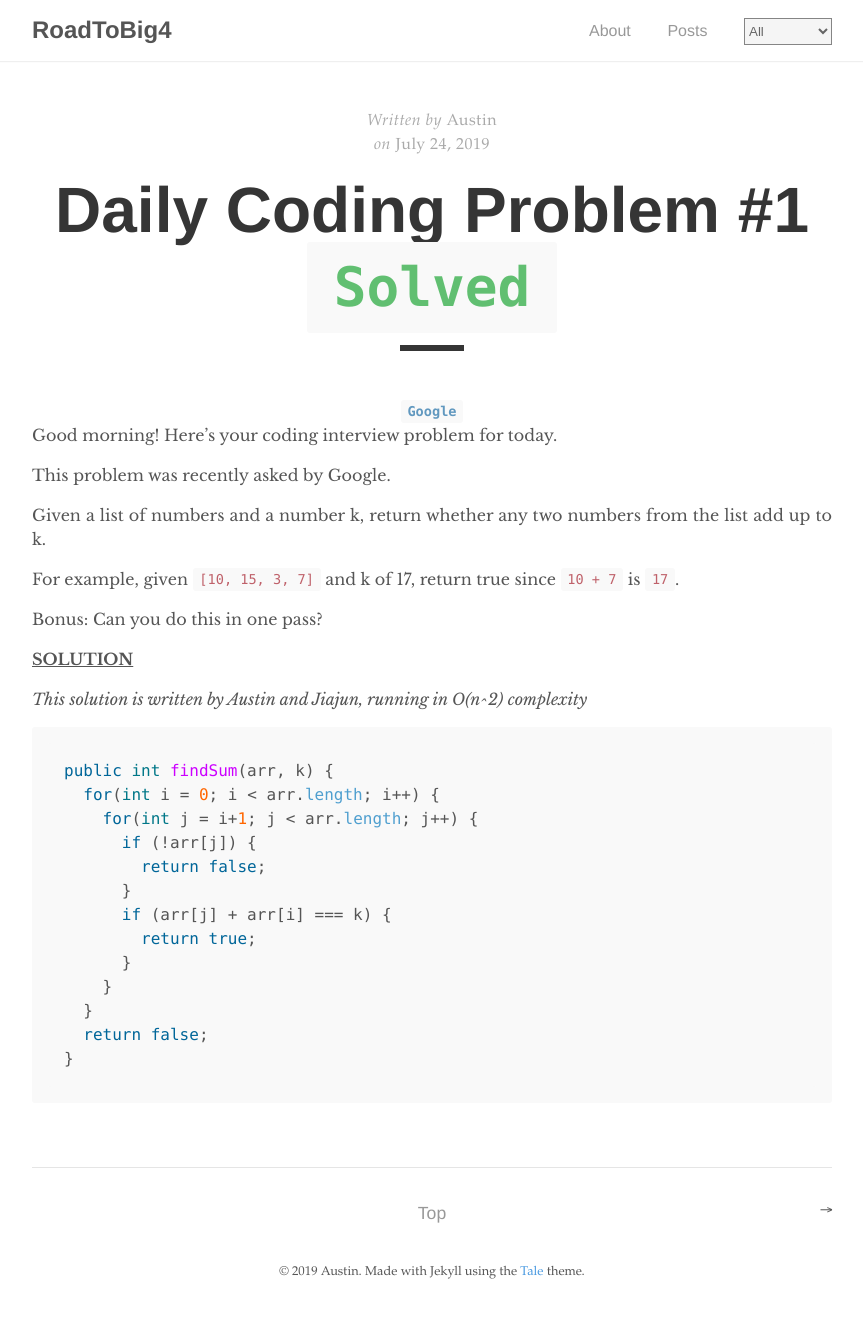
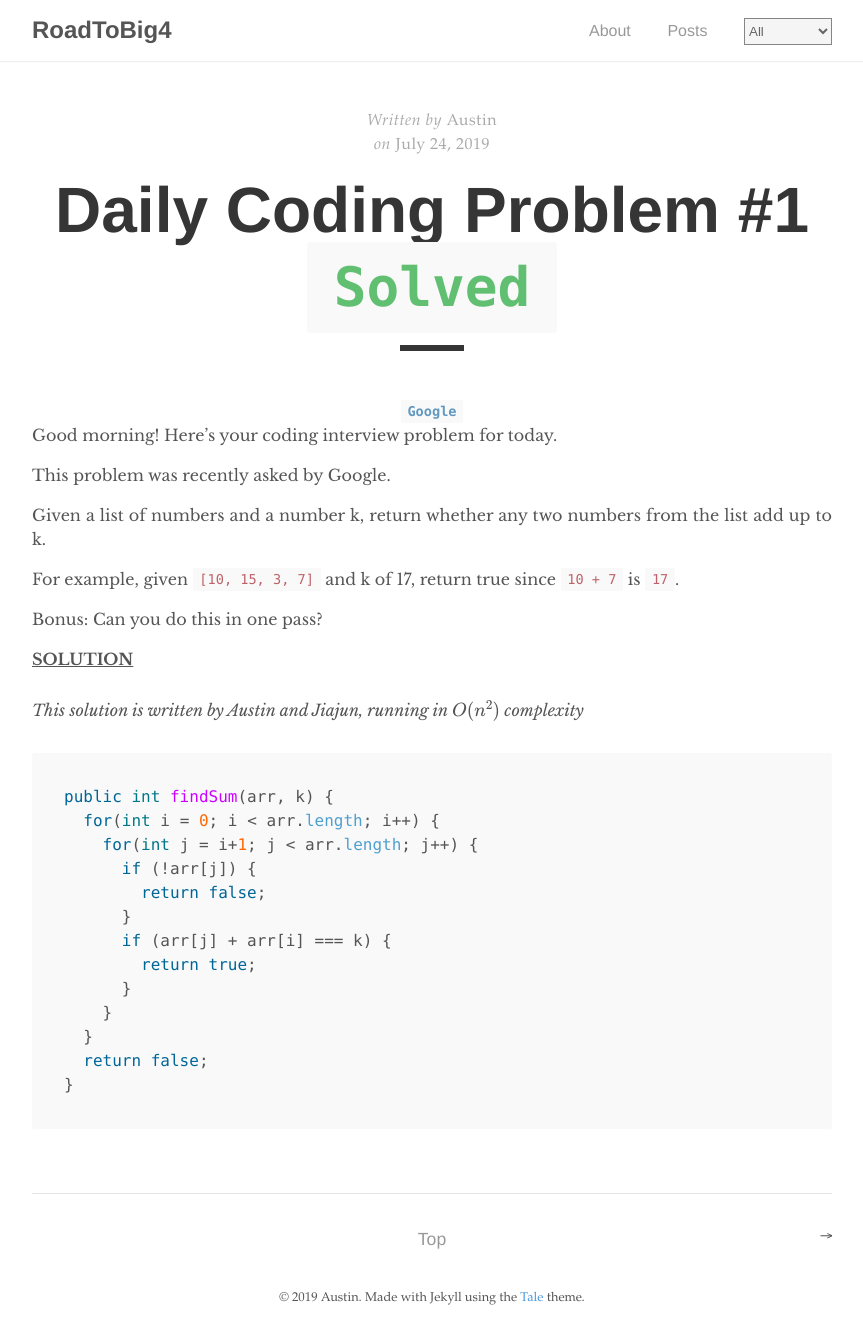
Before and after one commit to auspham/roadToBig4, a Jekyll site: the page built from _posts/2019-07-24-daily-coding-problem-number-1.markdown, in a window 1280 px wide. Shown: the whole page, without its empty margins (208-1071 px from the left). Built offline with Jekyll 4.4.1, drawn with Linux system fonts in a browser that asks for light colours; formulas are drawn with MathJax 3; comment, search, counter and statistics services are not loaded; before the commit the page ends 1315 px from its top, so only the background shows below that.

Commit message:
added latex

````diff
--- a/_includes/head.html
+++ b/_includes/head.html
@@ -3,6 +3,7 @@
   <meta name="viewport" content="width=device-width, initial-scale=1.0">
 
   {% seo %}
+  <script src='https://cdnjs.cloudflare.com/ajax/libs/mathjax/2.7.5/MathJax.js?config=default' async></script>
 
   <!-- CSS -->
   <link rel="stylesheet" href="{{ "/assets/main.css" | relative_url }}">
--- a/_posts/2019-07-24-daily-coding-problem-number-1.markdown
+++ b/_posts/2019-07-24-daily-coding-problem-number-1.markdown
@@ -20,7 +20,7 @@ Bonus: Can you do this in one pass?
 
 **<u>SOLUTION</u>**
 
-*This solution is written by Austin and Jiajun, running in O(n^2) complexity*
+*This solution is written by Austin and Jiajun, running in $$O(n^2)$$ complexity*
 
 ```java
 public int findSum(arr, k) {
````
